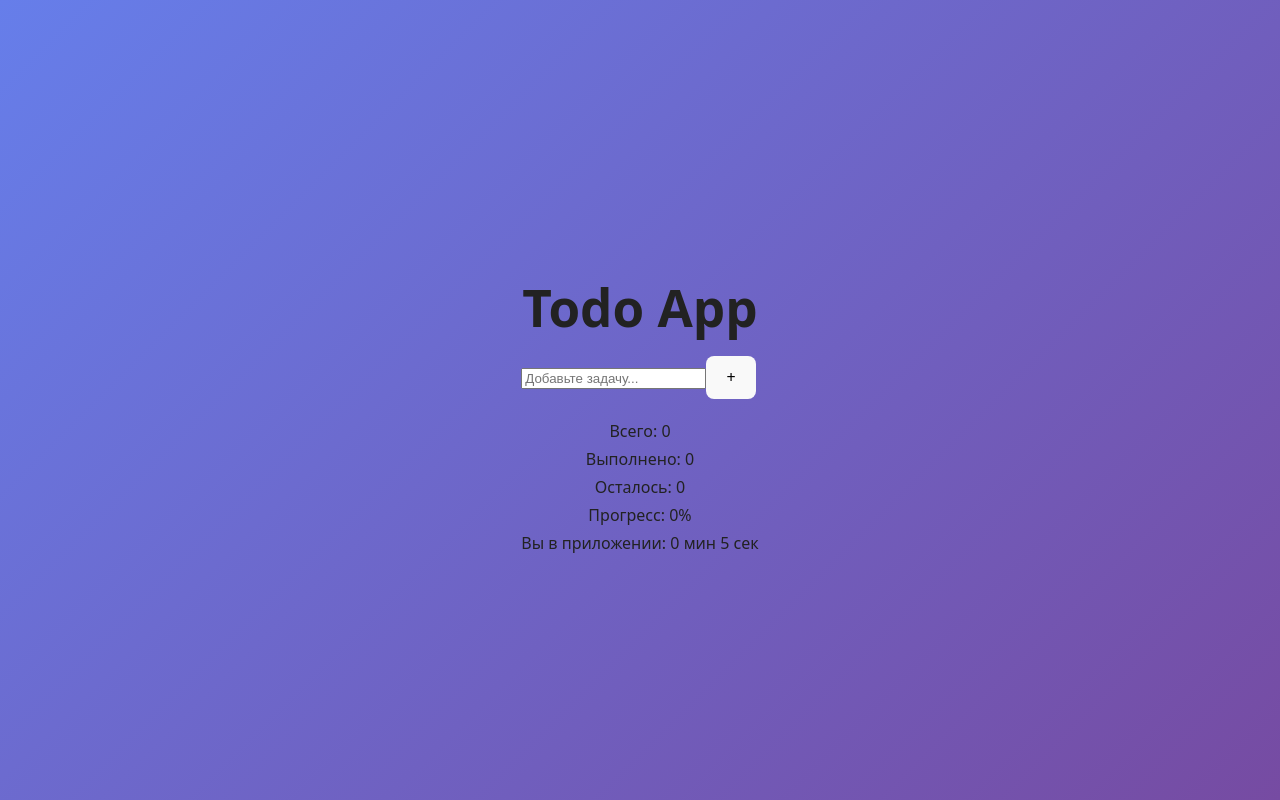
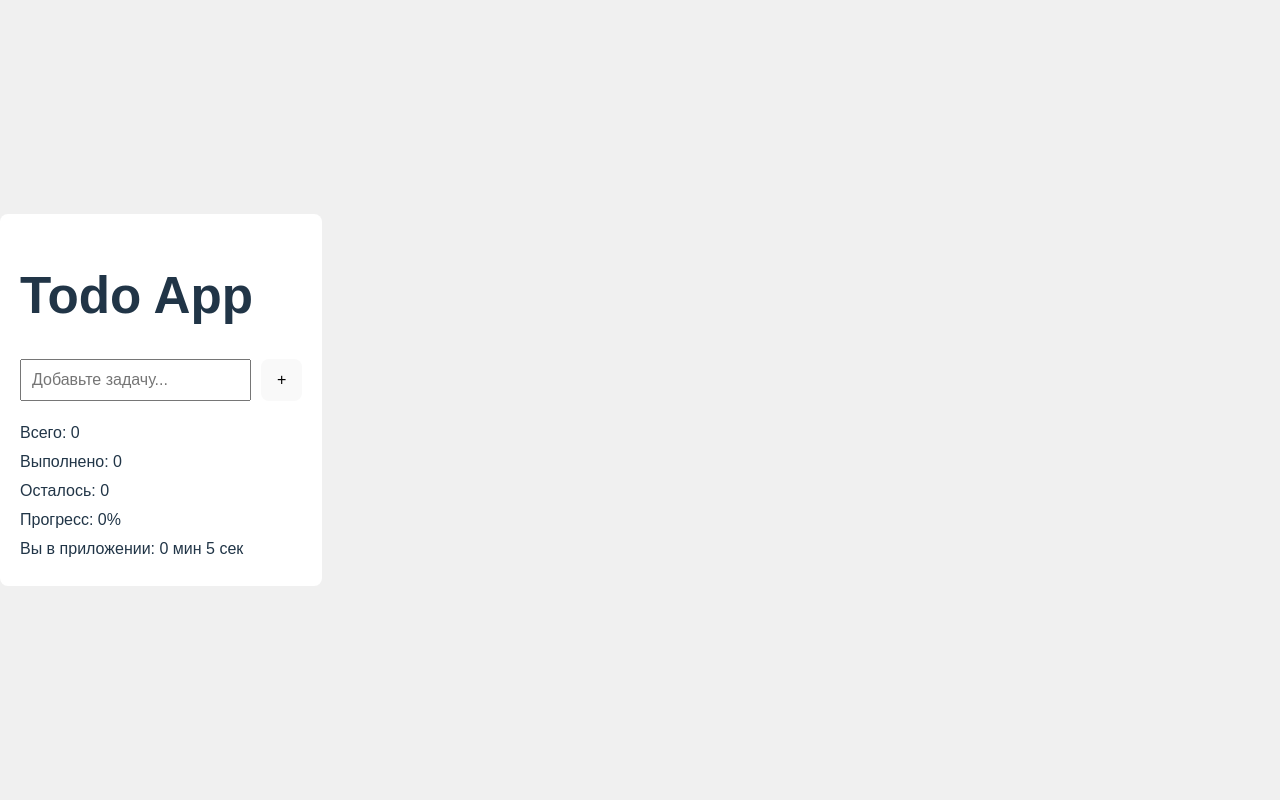
Before and after one commit to Lipstickbot/react-todo, a React (Vite) app: page / in a window 1280 px wide. Built offline with nearby package versions, Linux system fonts and the light colour scheme.

Commit message:
Refactor CSS for improved layout and styling

```diff
--- a/src/App.css
+++ b/src/App.css
@@ -1,135 +1,64 @@
-* { box-sizing: border-box; }
-
 body {
-  margin: 0;
-  min-height: 100vh;
-  background: linear-gradient(135deg, #667eea, #764ba2);
-  display: flex;
-  align-items: center;
-  justify-content: center;
-  font-family: system-ui, sans-serif;
-  color: #222;
+  font-family: sans-serif;
+  background: #f0f0f0;
 }
 
-.app {
-  width: 100%;
-  max-width: 480px;
-  background: #fff;
-  border-radius: 16px;
-  padding: 24px;
-  box-shadow: 0 20px 40px rgba(0,0,0,0.15);
+.container {
+  max-width: 500px;
+  margin: 50px auto;
+  background: white;
+  padding: 20px;
+  border-radius: 8px;
 }
 
-h1 { text-align: center; margin-bottom: 20px; }
-
-.add {
+.add-todo {
   display: flex;
   gap: 10px;
-  margin-bottom: 16px;
+  margin-bottom: 20px;
 }
 
-.add input {
+.add-todo input {
   flex: 1;
-  padding: 12px;
-  border-radius: 10px;
-  border: 1px solid #ccc;
+  padding: 10px;
   font-size: 16px;
 }
 
-.add input:focus { outline: none; border-color: #667eea; }
+.add-todo button {
+  padding: 10px 15px;
+  font-size: 16px;
+}
 
-.add button {
-  padding: 0 16px;
-  font-size: 22px;
-  border-radius: 10px;
+.todo-list {
+  list-style: none;
+  padding: 0;
+  margin: 0 0 20px 0;
+}
+
+.todo-list li {
+  display: flex;
+  align-items: center;
+  gap: 10px;
+  padding: 8px 0;
+  border-bottom: 1px solid #ddd;
+}
+
+.todo-list li.done span {
+  text-decoration: line-through;
+  color: #888;
+}
+
+.todo-list li input[type="checkbox"] {
+  transform: scale(1.2);
+}
+
+.todo-list li button {
+  margin-left: auto;
+  background: transparent;
   border: none;
-  background: #667eea;
-  color: #fff;
+  font-size: 18px;
   cursor: pointer;
 }
 
-.add button:hover { background: #5a6ee0; }
-
-.sort {
-  display: flex;
-  gap: 10px;
-  justify-content: center;
-  margin-bottom: 16px;
+.stats p, .timer {
+  margin: 5px 0;
 }
-
-.sort button {
-  padding: 8px 12px;
-  border-radius: 8px;
-  border: 1px solid #ccc;
-  background: #f5f5f5;
-  cursor: pointer;
-}
-
-.sort button:hover { background: #eaeaea; }
-
-.list {
-  list-style: none;
-  padding: 0;
-  margin: 0;
-}
-
-.list li {
-  display: flex;
-  align-items: center;
-  gap: 10px;
-  background: #f9f9f9;
-  padding: 10px 12px;
-  border-radius: 10px;
-  margin-bottom: 8px;
-}
-
-.list li.done { background: #e9f7ef; }
-
-.list li.done span {
-  text-decoration: line-through;
-  color: #777;
-}
-
-.list span {
-  flex: 1;
-  cursor: pointer;
-  word-break: break-word;
-}
-
-.edit {
-  flex: 1;
-  padding: 6px 8px;
-  border-radius: 6px;
-  border: 1px solid #ccc;
-}
-
-.list button {
-  background: none;
-  border: none;
-  font-size: 18px;
-  cursor: pointer;
-  color: #999;
-}
-
-.list button:hover { color: #e53935; }
-
-.stats {
-  margin-top: 20px;
-  text-align: center;
-}
-
-.stats p { margin: 4px 0; }
-
-.progress {
-  margin-top: 10px;
-  height: 10px;
-  background: #ddd;
-  border-radius: 6px;
-  overflow: hidden;
-}
-
-.progress div {
-  height: 100%;
-  background: linear-gradient(90deg, #667eea, #764ba2);
-  transition: width 0.3s ease;
-}
```
